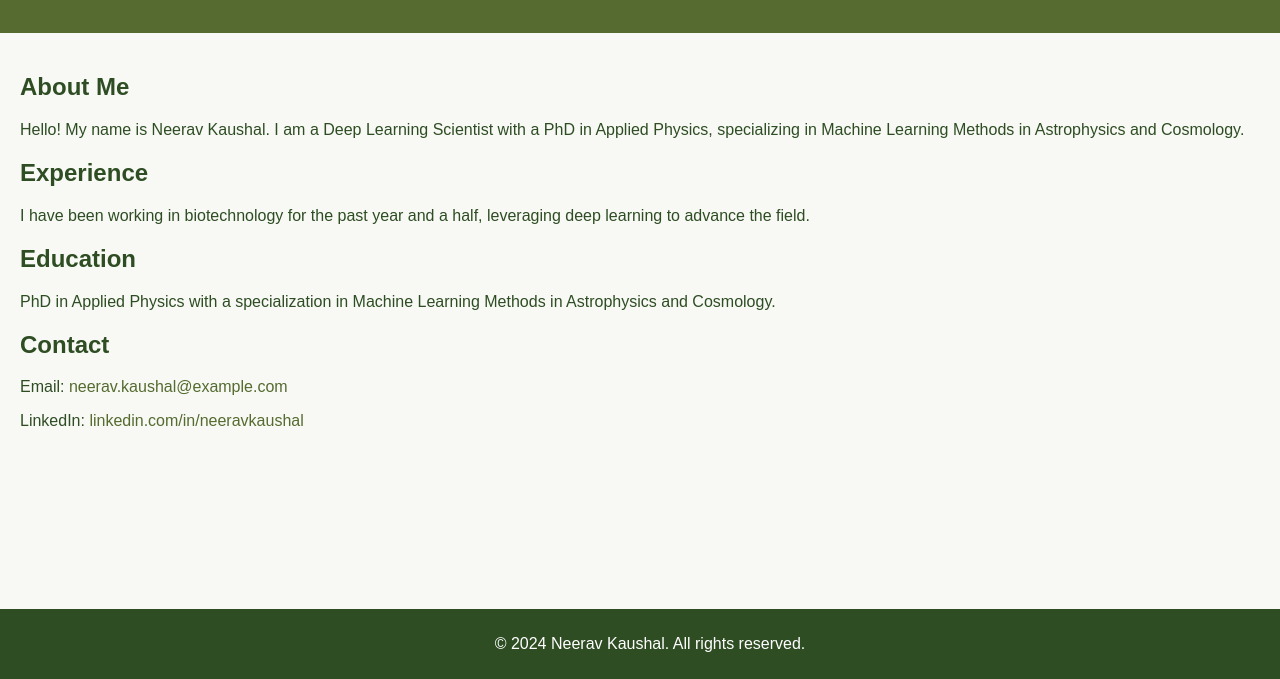
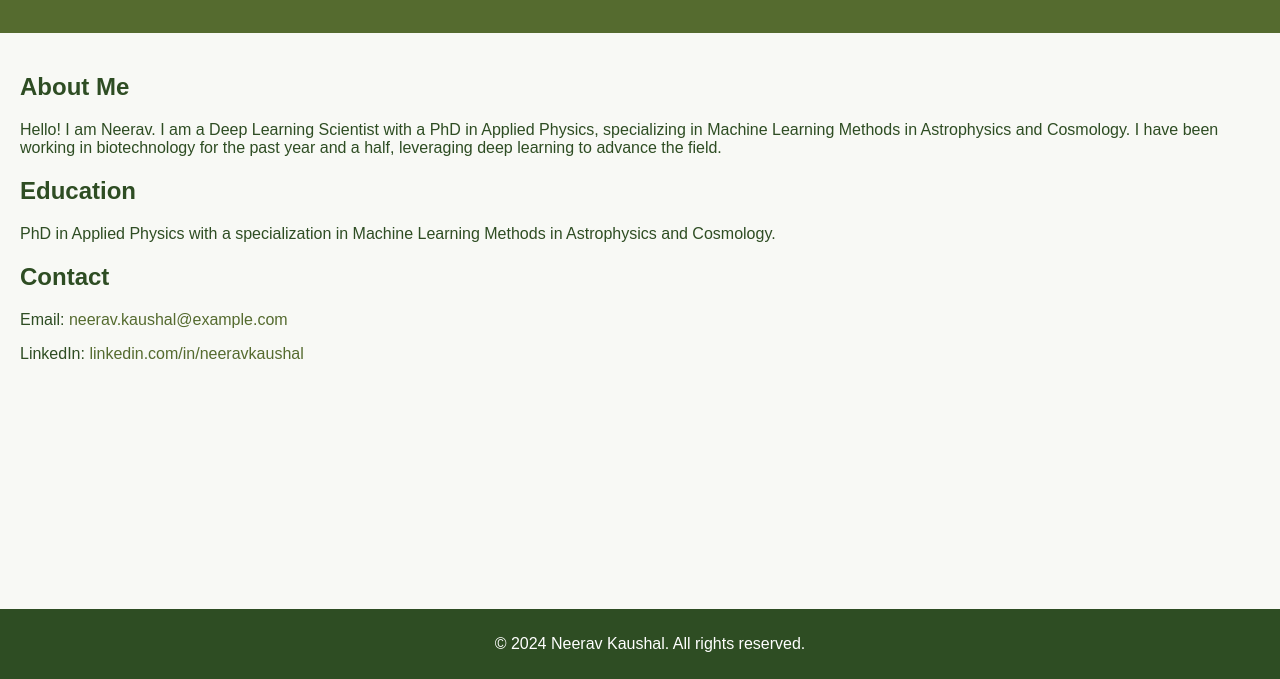
Before and after one commit to neeravkaushal/neeravkaushal.github.io, a plain HTML site: page index.html in a window 1280 px wide. Shown: the part 121-800 px from the top of the page. Drawn offline with Linux system fonts and the light colour scheme.

Commit message:
Update index.html

```diff
--- a/index.html
+++ b/index.html
@@ -53,11 +53,7 @@
     <main>
         <section>
             <h2>About Me</h2>
-            <p>Hello! My name is Neerav Kaushal. I am a Deep Learning Scientist with a PhD in Applied Physics, specializing in Machine Learning Methods in Astrophysics and Cosmology.</p>
-        </section>
-        <section>
-            <h2>Experience</h2>
-            <p>I have been working in biotechnology for the past year and a half, leveraging deep learning to advance the field.</p>
+            <p>Hello! I am Neerav. I am a Deep Learning Scientist with a PhD in Applied Physics, specializing in Machine Learning Methods in Astrophysics and Cosmology. I have been working in biotechnology for the past year and a half, leveraging deep learning to advance the field.</p>
         </section>
         <section>
             <h2>Education</h2>
@@ -66,7 +62,7 @@
         <section>
             <h2>Contact</h2>
             <p>Email: <a href="kaushalneerav@gmail.com">neerav.kaushal@example.com</a></p>
-            <p>LinkedIn: <a href="https://www.linkedin.com/in/neeravkaushal" target="_blank">linkedin.com/in/neeravkaushal</a></p>
+            <p>LinkedIn: <a href="https://www.linkedin.com/in/neerav-kaushal" target="_blank">linkedin.com/in/neeravkaushal</a></p>
         </section>
     </main>
     <footer>
```
